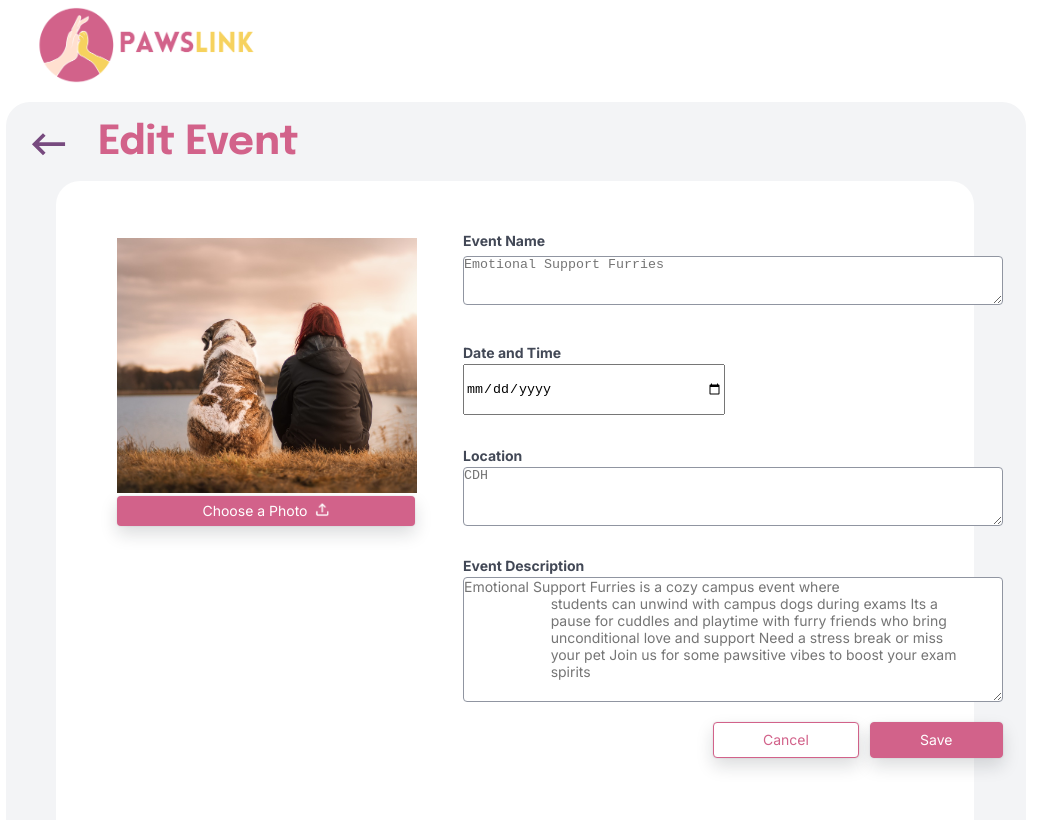
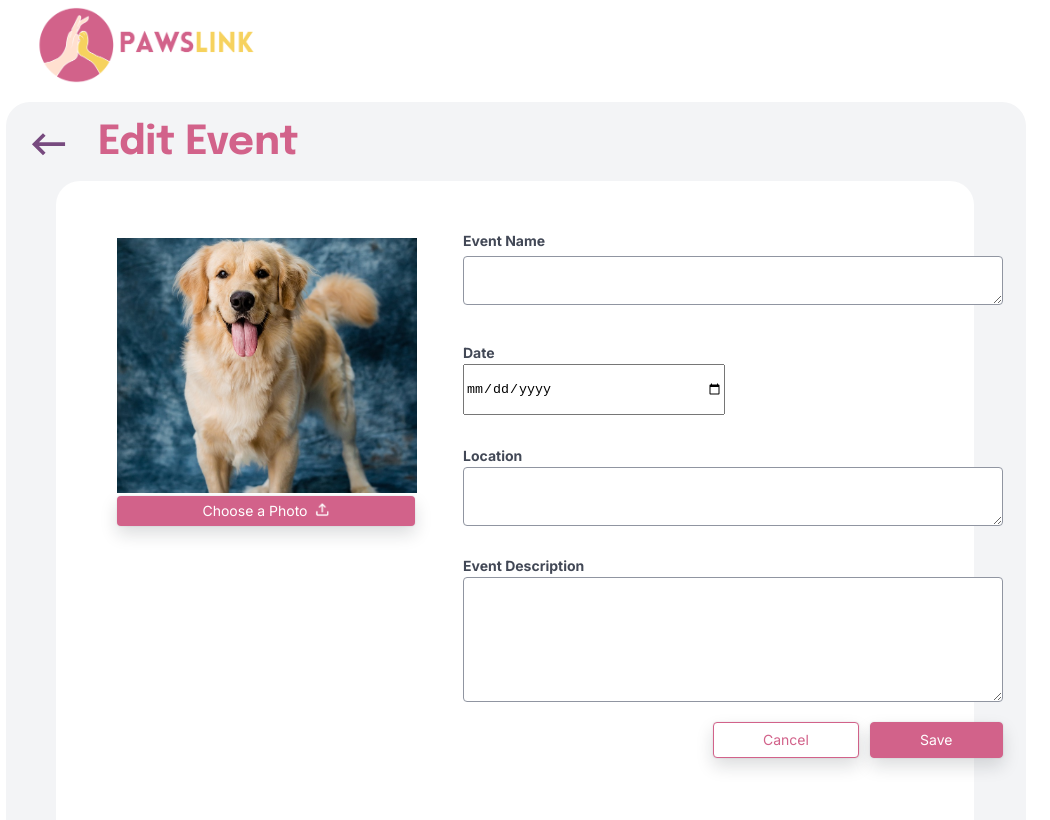
Before and after one commit to Eyleyn/FinalPawslink_Copy, a React (Create React App) app: page /edit-event in a window 1280 px wide. Shown: the top 820 px of the page, without its empty margins (124-1174 px from the left). Built offline with nearby package versions, Linux system fonts and the light colour scheme; the HTML template or start-up script is replaced by a standard one.

Commit message:
edit event, delete event

```diff
--- a/src/pages/EditEvent.jsx
+++ b/src/pages/EditEvent.jsx
@@ -2,24 +2,71 @@ import { useState } from "react";
 import { TextField, Icon } from "@mui/material";
 import { LocalizationProvider, DateTimePicker } from "@mui/x-date-pickers";
 import styles from "./AddEvent.module.css";
-import upload_photo from "../assets/imageDog.png";
+import upload_photo from "../assets/image-38@3x.png";
 import back_button from "../assets/keyboard-backspace-1.svg";
-import { useNavigate } from "react-router-dom"; // Import useNavigate from react-router-dom
-
+import { useNavigate, useLocation } from "react-router-dom";
+import axios from "axios";
+import { localMachineIpAddress } from "./EventFile";
 
 const EditEvent = () => {
+  const location = useLocation();
+  const event = location.state || {};
+  const [eventDate, setEventDate] = useState("");
+  const [imageFile, setImageFile] = useState(null);
+  const [formData, setFormData] = useState({
+    content: event.content || "",
+    title: event.title || "",
+    location: event.location || "",
+    date: event.date || "",
+  });
+  const [showSavedMessage, setShowSavedMessage] = useState(false);
+  const navigate = useNavigate();
 
-  const navigate = useNavigate(); // Initialize the navigate function
+  const fetchUpdatedEvent = async () => {
+    try {
+      const response = await axios.get(`http://localhost:3030/api/getEvent?_id=${event}`);
+      setUpdatedAnimal(response.data);
+    } catch (error) {
+      console.error("Error fetching updated animal data:", error);
+    }
+  };
+
+  const handleSubmit = async (event) => {
+    event.preventDefault();
+
+    const data = new FormData();
+    data.append("image", imageFile);
+    Object.keys(formData).forEach((key) => {
+      data.append(key, formData[key]);
+    });
+
+    console.log("Form Data Entries:", Object.fromEntries(data.entries()));
+
+    try {
+      const response = await axios.put(`http://localhost:3030/api/editEvent`, data, {
+        headers: {
+          "Content-Type": "multipart/form-data",
+        },
+      });
+      console.log("Response Data:", response.data);
+      setShowSavedMessage(true);
+      setTimeout(() => setShowSavedMessage(false), 3000);
+      navigate("/dashboard");
+    } catch (error) {
+      console.error("Error uploading data:", error);
+    }
+  };
 
   const handleBack = () => {
-    navigate("/dashboard"); // Navigate to the login route on logout
+    navigate("/dashboard");
   };
 
-  const [imageSrc, setImageSrc] = useState("/image-38@2x.png");
+  const [imageSrc, setImageSrc] = useState(upload_photo);
 
   const handleImageChange = (event) => {
     const file = event.target.files[0];
     if (file) {
+      setImageFile(file);
       const reader = new FileReader();
       reader.onload = function (e) {
         setImageSrc(e.target.result);
@@ -27,9 +74,17 @@ const EditEvent = () => {
       reader.readAsDataURL(file);
     }
   };
-  const [textfieldDateTimePickerValue, setTextfieldDateTimePickerValue] =
-    useState(new Date("2024-05-28"));
+
+  const handleChange = (event) => {
+    const { name, value } = event.target;
+    setFormData((prevData) => ({
+      ...prevData,
+      [name]: value,
+    }));
+  };
+
   return (
+    <form onSubmit={handleSubmit}>
       <LocalizationProvider>
         <div className={styles.addEvent}>
           <img
@@ -47,7 +102,7 @@ const EditEvent = () => {
                     onClick={handleBack}
                     loading="lazy"
                     alt=""
-                  src= {back_button}
+                    src={back_button}
                   />
                 </div>
                 <p className={styles.addAnEvent}>Edit Event</p>
@@ -58,19 +113,20 @@ const EditEvent = () => {
                     className={styles.image46Icon}
                     loading="lazy"
                     alt=""
-                  src={upload_photo}
+                    src={imageSrc}
                   />
                   <div className={styles.button19}>
+                    <input
+                      type="file"
+                      id="photo-upload"
+                      onChange={handleImageChange}
+                      accept="image/*"
+                      style={{ display: 'none' }}
+                      value={formData.contentImgUrl}
+                    />
                     <label htmlFor="photo-upload" className={styles.chooseAPhoto}>
                       Choose a Photo
                     </label>
-            <input
-              type="file"
-              id="photo-upload"
-              style={{ display: "none" }}
-              onChange={handleImageChange}
-              accept="image/*"
-            />
                     <img
                       className={styles.dataUploadIcon}
                       alt=""
@@ -82,50 +138,53 @@ const EditEvent = () => {
                       <b className={styles.eventName}>Event Name</b>
                       <textarea
                         className={styles.textfield}
-                      placeholder="Emotional Support Furries"
-                      type="text"
+                        name="title"
+                        value={formData.title}
+                        onChange={handleChange}
                       />
-
-
                     </div>
                     <div className={styles.eventDateParent}>
-                  <b className={styles.eventDate}>Date and Time</b>
-                  <input type="date" className={styles.textfield1}
+                      <b className={styles.eventDate}>Date</b>
+                      <input
+                        type="date"
+                        className={styles.textfield1}
+                        value={formData.date}
+                        onChange={handleChange}
+                        name="date"
                       />
-
                     </div>
                     <div className={styles.locationParent}>
                       <b className={styles.location}>Location</b>
                       <textarea
                         className={styles.textfield2}
-                      placeholder="CDH"
-                      type="text"
+                        name="location"
+                        value={formData.location}
+                        onChange={handleChange}
                       />
                     </div>
                     <div className={styles.parentEventDetails}>
                       <b className={styles.eventDescription}>Event Description</b>
                       <textarea
                         className={styles.textfield3}
-                      placeholder="Emotional Support Furries is a cozy campus event where
-                      students can unwind with campus dogs during exams Its a
-                      pause for cuddles and playtime with furry friends who bring
-                      unconditional love and support Need a stress break or miss
-                      your pet Join us for some pawsitive vibes to boost your exam
-                      spirits"
-                      type="text"
+                        name="content"
                         rows={6}
                         cols={27}
+                        value={formData.content}
+                        onChange={handleChange}
                       />
                     </div>
                     <div className={styles.cancelSaveButtonsWrapper}>
                       <div className={styles.cancelSaveButtons}>
-                      <button className={styles.button22}>
+                        <button className={styles.button22} type="button" onClick={handleBack}>
                           <div className={styles.cancel}>Cancel</div>
                         </button>
-                      <button className={styles.button221}>
+                        <button className={styles.button221} type="submit">
                           <div className={styles.save}>Save</div>
                         </button>
                       </div>
+                      {showSavedMessage && (
+                        <div className={styles.savedNotification}>Saved!</div>
+                      )}
                     </div>
                   </div>
                 </div>
@@ -134,6 +193,7 @@ const EditEvent = () => {
           </main>
         </div>
       </LocalizationProvider>
+    </form>
   );
 };
 
--- a/src/pages/Event.jsx
+++ b/src/pages/Event.jsx
@@ -113,6 +113,11 @@ const EventComponentBox = ({event}) =>{
         navigate("/dashboard");
     };
 
+    const handleEdit = (event) => {
+        console.log('pressed')
+        navigate('/edit-event', { state: { ...event } }); // Navigate to the edit-animal route with dog data
+    };
+
     return (
         <div key={event.id}>
         <div style={styles.EventContainer}>
@@ -123,7 +128,7 @@ const EventComponentBox = ({event}) =>{
                 <div style={styles.TitleAndButtonContainer}>
                     <b style={styles.EventTitleTxt}>{event.title}</b>
                     <div style={styles.ButtonContainer}>
-                        <button style={styles.EditButtonStyle} onClick={gotoEditEvent}>
+                        <button style={styles.EditButtonStyle} onClick={() => handleEdit(event)}>
                             <img style={styles.editIcon} src = {edit_icon}/>
                             Edit
                         </button>
--- a/src/pages/LogIn.jsx
+++ b/src/pages/LogIn.jsx
@@ -174,6 +174,27 @@ const styles = {
         justifyContent: 'center',
         alignItems: 'center',
     },
+    bottomContentContainer:{
+        width: '80%',
+        height: '30%',
+        display: 'flex',
+        flexDirection: 'row',
+        justifyContent: 'flex-end'
+    },
+    bottomLeftContent: {
+        display: 'flex',
+        justifyContent: 'flex-start',
+        width: "50%",
+        alignItems: 'center',
+        height: '30%'
+    },
+    bottomRightContent:{
+        display: 'flex',
+        justifyContent: 'flex-end',
+        alignItems: 'center',
+        width: '50%',
+        height: '30%',
+    },
     siginButton: {
         cursor: 'pointer',
         border: 'none',
```
Lines whose indentation alone changed are shown as unchanged.
